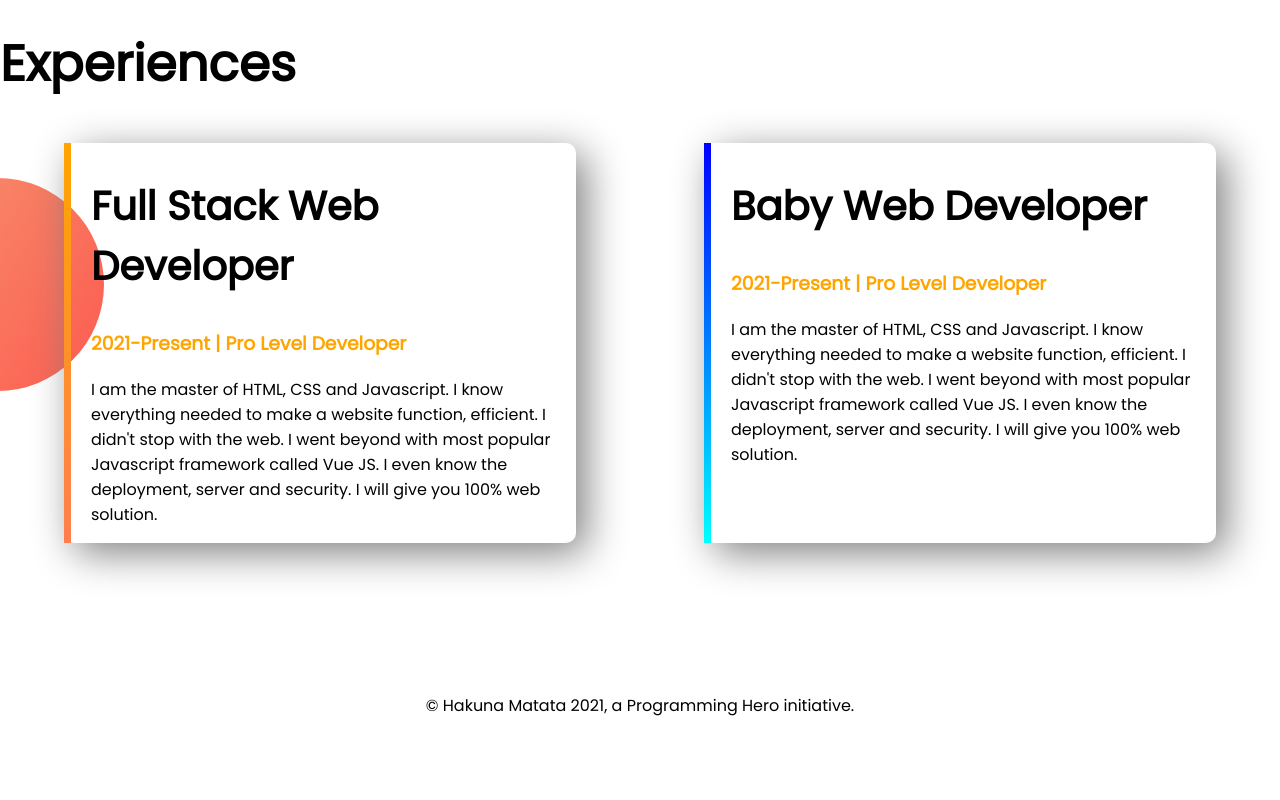
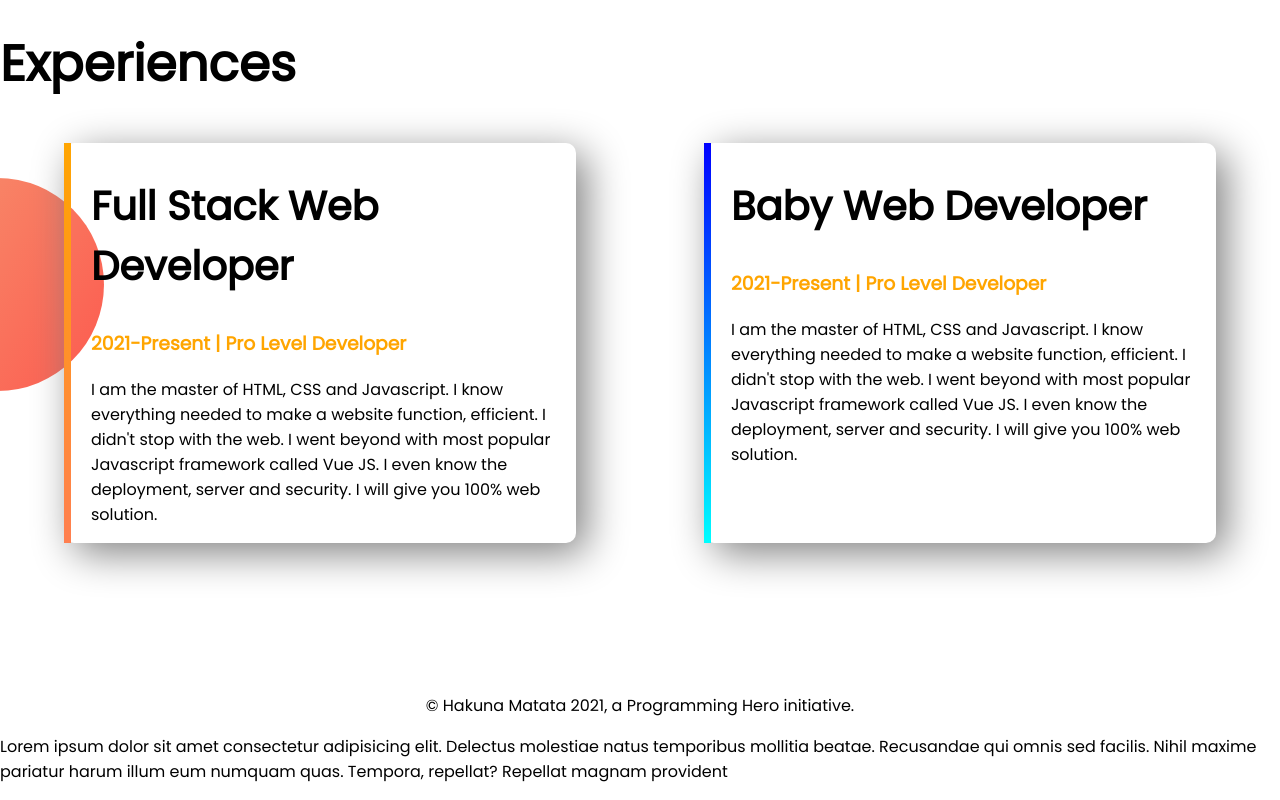
Before and after one commit to udaysarkarud/developer-portfolio, a plain HTML site: page index.html in a window 1280 px wide. Shown: the part 1131-1931 px from the top of the page. Before the commit the page ends 1865 px from the top, so only its background shows below. Drawn offline with Linux system fonts and the light colour scheme.

Commit message:
below-footer

```diff
--- a/index.html
+++ b/index.html
@@ -66,6 +66,12 @@
     <footer>
         <p>© Hakuna Matata 2021, a Programming Hero initiative.</p>
     </footer>
+
+    <div>
+        <p>
+       Lorem ipsum dolor sit amet consectetur adipisicing elit. Delectus molestiae natus temporibus mollitia beatae. Recusandae qui omnis sed facilis. Nihil maxime pariatur harum illum eum numquam quas. Tempora, repellat? Repellat magnam provident
+       </p>
+   </div>
 </body>
 
 </html>
```
